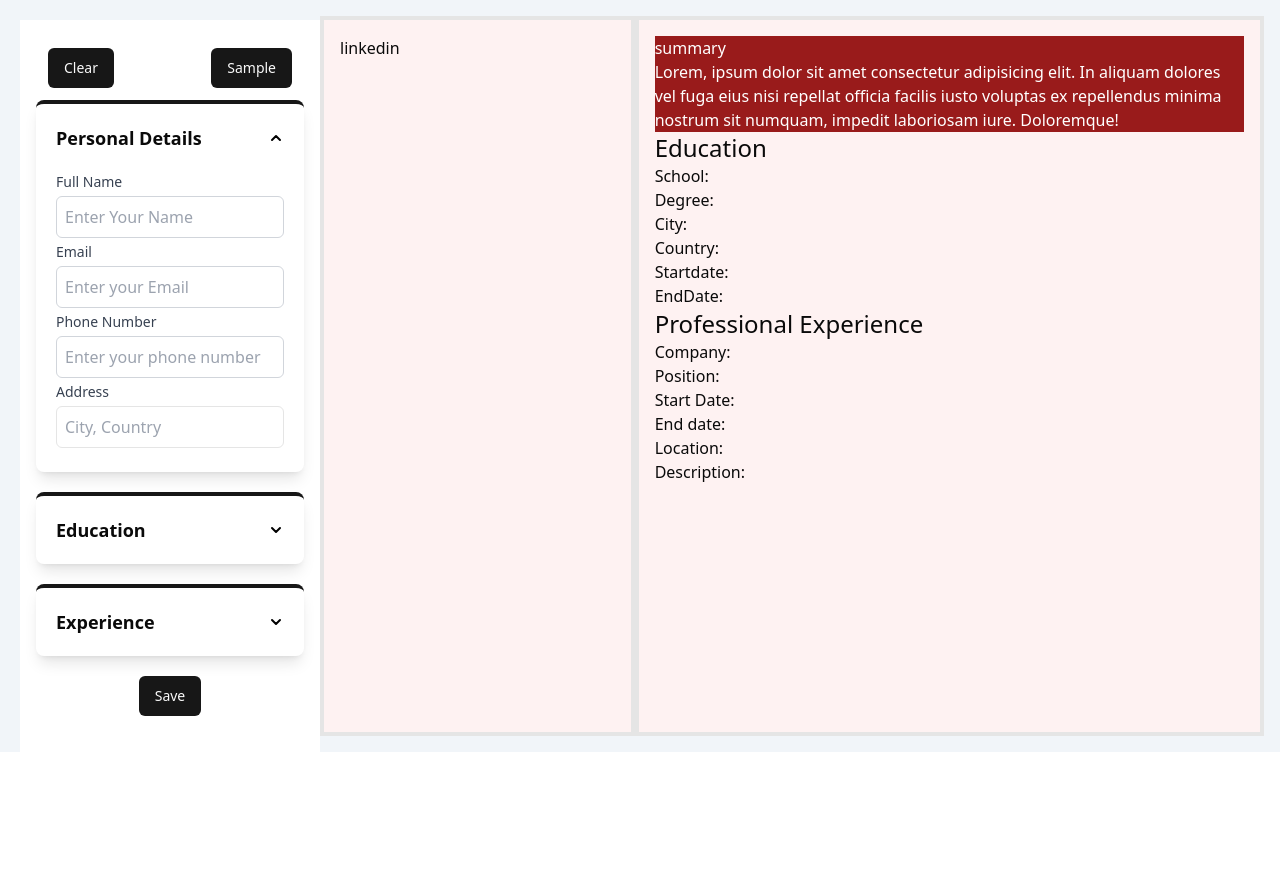
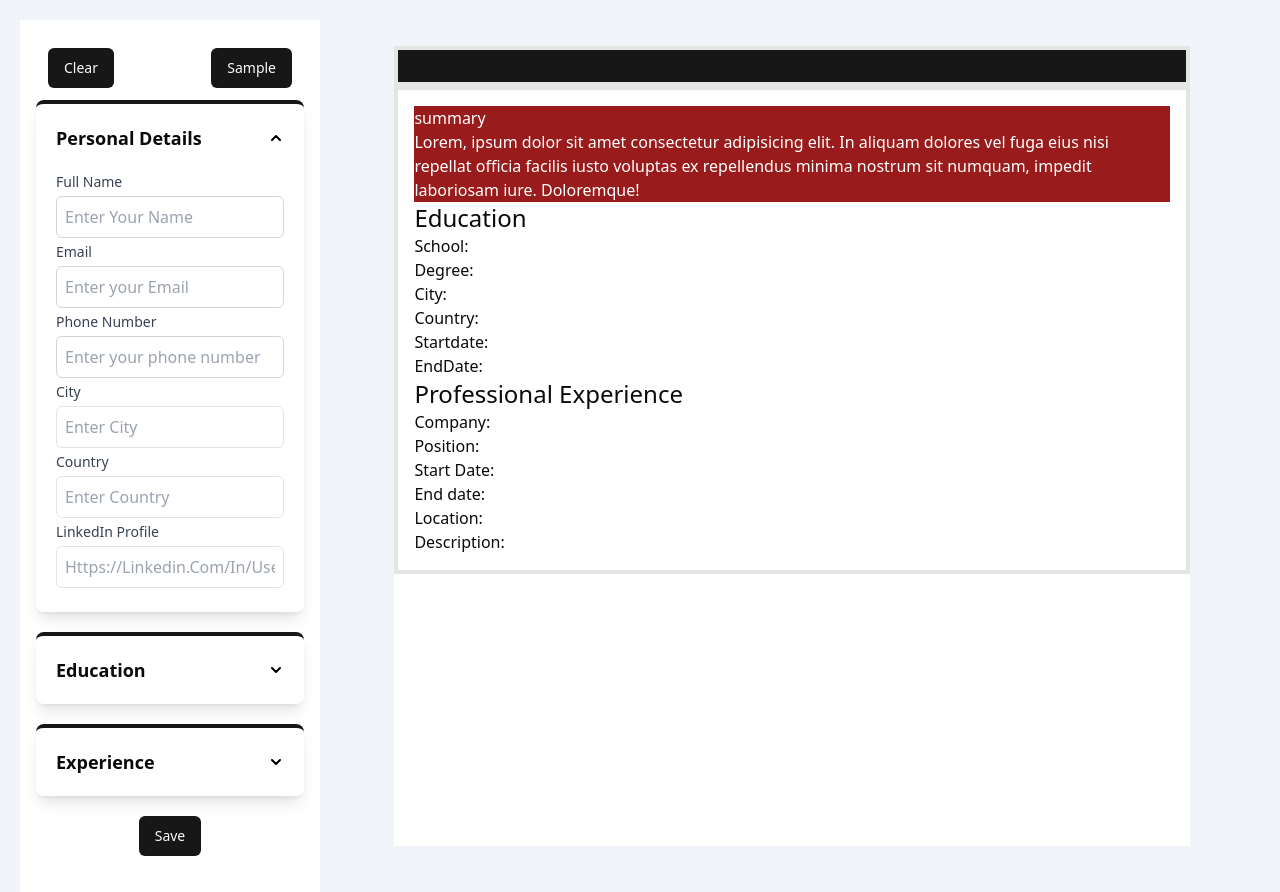
Before and after one commit to abelaleb/CV-Builder, a React (Vite) app: page / in a window 1280 px wide. Before the commit the page ends 800 px from the top, so only its background shows below. Built offline with nearby package versions, Linux system fonts and the light colour scheme.

Commit message:
add a linkedIn in personal details

```diff
--- a/src/App.jsx
+++ b/src/App.jsx
@@ -7,14 +7,16 @@ function App() {
     name: "",
     email: "",
     phoneNumber: "",
-    address: "",
+    city: "",
+    country: "",
+    linkedin:""
   });
 
   const [educationalBackground, setEducationalBackground] = useState({
     school: "",
     degree: "",
-    city: "",
-    country: "",
+    schoolCity: "",
+    schoolCountry: "",
     startSchoolDate: "",
     endSchoolDate: "",
   });
--- a/src/components/ContentArea.jsx
+++ b/src/components/ContentArea.jsx
@@ -4,27 +4,29 @@ function ContentArea({
   educationalBackground,
   professionalExperience,
 }) {
-  const { name, email, phoneNumber, address } = personalDetails;
-  const { school, degree, city, country, startSchoolDate, endSchoolDate } =
+  const { name, email, phoneNumber, city, country, linkedin } = personalDetails;
+  const { school, degree, schoolCity, schoolCountry, startSchoolDate, endSchoolDate } =
     educationalBackground;
   const { company, position, startJobDate, endJobDate, location, description } =
     professionalExperience;
 
   return (
-    <>
-      <main className=" col-span-3 m-4 ml-0 grid grid-cols-3 bg-slate-100 ">
-        <div className="col-span-1 bg-red-50 flex flex-col border-4 p-4">
-          <div>
+    <main className="  col-span-3 m-4 ml-0  grid-rows-4 h-screen flex justify-center self-center">
+      <div className="w-a4 bg-white">
+        <div className="row-span-1 flex flex-col border-4 p-4 bg-primary">
+        <div className="capitalize text-2xl font-bold text-white flex justify-center">{name}</div>
+          <div className="text-white flex justify-evenly">
             <div> {email}</div>
             <div> {phoneNumber}</div>
-            <div className="capitalize">{address}</div>
-            <div>linkedin</div>
+            <div className="capitalize">{city}</div>
+            <div className="capitalize">{country}</div>
+            <div >{linkedin}</div>
           </div>
         </div>
 
-        <div className="col-span-2 bg-red-50 border-4 p-4">
+        <div className="row-span-2 border-4 p-4">
           <div className="bg-red-800 text-white">
-            <div className="capitalize">{name}</div>
+
             <div>summary</div>
             <div>
               Lorem, ipsum dolor sit amet consectetur adipisicing elit. In
@@ -37,8 +39,8 @@ function ContentArea({
             <div className="text-2xl">Education</div>
             <div>School: {school}</div>
             <div>Degree: {degree}</div>
-            <div>City: {city}</div>
-            <div>Country: {country}</div>
+            <div>City: {schoolCity}</div>
+            <div>Country: {schoolCountry}</div>
             <div>Startdate: {startSchoolDate}</div>
             <div>EndDate: {endSchoolDate}</div>
             <div></div>
@@ -53,8 +55,8 @@ function ContentArea({
             <div>Description: {description}</div>
           </div>
         </div>
-      </main>
-    </>
+      </div>
+    </main>
   );
 }
 export default ContentArea;
--- a/src/components/EducationalBackground.jsx
+++ b/src/components/EducationalBackground.jsx
@@ -75,16 +75,16 @@ function EducationalBackground({
 
               <div className="mb-1">
                 <label
-                  htmlFor="city"
+                  htmlFor="schoolCity"
                   className="flex text-sm font-medium text-gray-700"
                 >
                   City
                 </label>
                 <input
                   type="text"
-                  name="city"
-                  id="city"
-                  value={educationalBackground.city || ""}
+                  name="schoolCity"
+                  id="schoolCity"
+                  value={educationalBackground.schoolCity || ""}
                   onChange={handleChange}
                   placeholder="Enter City"
                   className=" capitalize mt-1 block w-full p-2 border rounded-md "
@@ -93,16 +93,16 @@ function EducationalBackground({
 
               <div className="mb-1">
                 <label
-                  htmlFor="country"
+                  htmlFor="schoolCountry"
                   className=" flex text-sm font-medium text-gray-700"
                 >
                   Country
                 </label>
                 <input
                   type="text"
-                  name="country"
-                  id="country"
-                  value={educationalBackground.country || ""}
+                  name="schoolCountry"
+                  id="schoolCountry"
+                  value={educationalBackground.schoolCountry || ""}
                   onChange={handleChange}
                   placeholder="Enter Country"
                   className="capitalize mt-1 block w-full p-2 rounded-md border"
--- a/src/components/PersonalDetails.jsx
+++ b/src/components/PersonalDetails.jsx
@@ -39,7 +39,10 @@ export default function PersonalDetails({
         <form>
           <div className=" mt-5 gap-3 ">
             <div className="mb-1">
-              <label htmlFor="name" className="text-sm flex font-medium text-gray-700">
+              <label
+                htmlFor="name"
+                className="text-sm flex font-medium text-gray-700"
+              >
                 Full Name
               </label>
               <input
@@ -54,7 +57,10 @@ export default function PersonalDetails({
               />
             </div>
             <div className="mb-1">
-              <label htmlFor="email" className="flex text-sm font-medium text-gray-700" >
+              <label
+                htmlFor="email"
+                className="flex text-sm font-medium text-gray-700"
+              >
                 Email
               </label>
               <input
@@ -69,7 +75,10 @@ export default function PersonalDetails({
               />
             </div>
             <div className="mb-1">
-              <label htmlFor="phoneNumber" className="text-sm flex font-medium text-gray-700 ">
+              <label
+                htmlFor="phoneNumber"
+                className="text-sm flex font-medium text-gray-700 "
+              >
                 Phone Number
               </label>
               <input
@@ -83,19 +92,57 @@ export default function PersonalDetails({
                 "
               />
             </div>
+
             <div className="mb-1">
-              <label htmlFor="address" className=" text-sm flex font-medium text-gray-700 ">
-                Address
+              <label
+                htmlFor="city"
+                className="flex text-sm font-medium text-gray-700"
+              >
+                City
               </label>
               <input
                 type="text"
-                name="address"
-                id="address"
-                value={personalDetails.address || ""}
+                name="city"
+                id="city"
+                value={personalDetails.city || ""}
                 onChange={handleChange}
-                placeholder="City, Country"
-                className=" border capitalize mt-1 block w-full p-2 rounded-md
-                "
+                placeholder="Enter City"
+                className=" capitalize mt-1 block w-full p-2 border rounded-md "
+              />
+            </div>
+
+            <div className="mb-1">
+              <label
+                htmlFor="country"
+                className=" flex text-sm font-medium text-gray-700"
+              >
+                Country
+              </label>
+              <input
+                type="text"
+                name="country"
+                id="country"
+                value={personalDetails.country || ""}
+                onChange={handleChange}
+                placeholder="Enter Country"
+                className="capitalize mt-1 block w-full p-2 rounded-md border"
+              />
+            </div>
+            <div className="mb-1">
+              <label
+                htmlFor="linkedin"
+                className=" flex text-sm font-medium text-gray-700"
+              >
+                LinkedIn Profile
+              </label>
+              <input
+                type="url"
+                name="linkedin"
+                id="linkedin"
+                value={personalDetails.linkedin || ""}
+                onChange={handleChange}
+                placeholder="https://linkedin.com/in/username"
+                className="capitalize mt-1 block w-full p-2 rounded-md border"
               />
             </div>
           </div>
--- a/tailwind.config.js
+++ b/tailwind.config.js
@@ -4,6 +4,14 @@ export default {
   content: ["./index.html", "./src/**/*.{js,ts,jsx,tsx}"],
   theme: {
     extend: {
+      width: {
+        "us-letter": "51rem", // 8.5 x 11 inches
+        a4: "49.7rem", // 8.27 x 11.69 inches
+      },
+      height: {
+        "us-letter": "66rem", // 8.5 x 11 inches
+        a4: "70rem", // 8.27 x 11.69 inches
+      },
       colors: {
         primary: "#020B26",
         secondary: "#274659",
```
